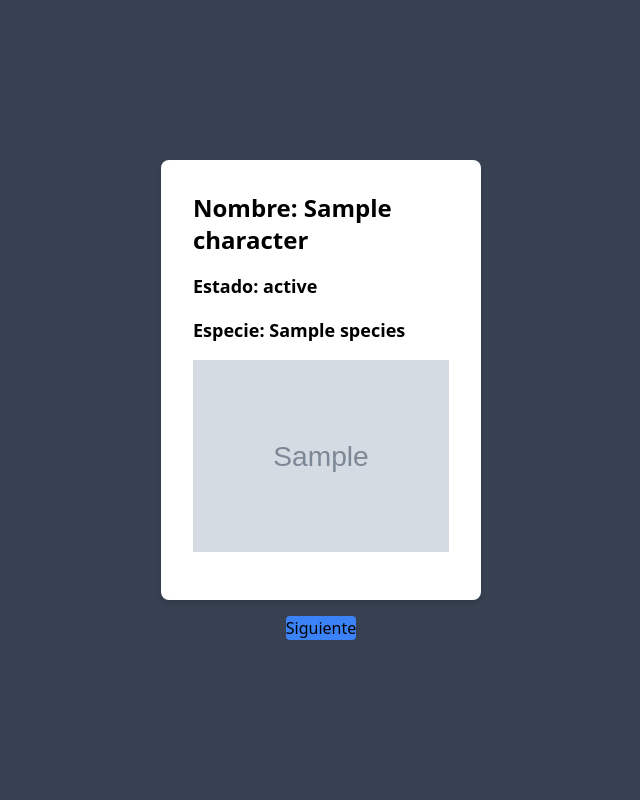
After one commit to devpbeat/bootcamp, a Flask app: template taller-web/templates/list_of_characters.html in a window 1280 px wide. The commit adds this page. Shown: the whole page, without its empty margins (319-959 px from the left). Run offline with Flask 3, Linux system fonts and the light colour scheme; the template is opened without the code that fills it: most values are stand-ins (such as "Sample title", 1, 10 or a date in 2020); grey boxes marked "Sample" are stand-in pictures.

Commit message:
list of characters and details of Rick and Morty using API

```diff
--- a/taller-web/app.py
+++ b/taller-web/app.py
@@ -1,4 +1,5 @@
 from flask import Flask, render_template
+import requests
 
 app = Flask(__name__)
 
@@ -12,9 +13,29 @@ def test():
     age = 22
     return render_template('datos.html', name=name, age=age)
 
-@app.route("/nice_weather")
-def nice_weather():
-    return "<p>nice weather bro</p>"
+@app.route("/character/<id>")
+def character(id:str):
+    url = f"https://rickandmortyapi.com/api/character/{id}"
+    response = requests.get(url).json()
+    nombre = response["name"]
+    estado = response["status"]
+    especie = response["species"]
+    url_imagen = response["image"]
+    next_id = int(id) + 1
+    prev_id = int(id) - 1 if int(id) != 1 else None
+    return render_template('characters.html', nombre=nombre, estado=estado, url_imagen=url_imagen, especie=especie, next_id=next_id, prev_id=prev_id)
+
+@app.route("/characters/<page>")
+def characters(page:str):
+    url = f"https://rickandmortyapi.com/api/character/?page={page}"
+    response = requests.get(url).json()
+    characters = response["results"]
+    # clear characters deleating the key "episodes"
+    clean_characters = [{key: value for key, value in character.items() if key != "episode"} for character in characters]
+    next_page = response["info"]["next"].split("=")[1]
+    prev_page = response["info"]["prev"].split("=")[1] if response["info"]["prev"] else None
+    # return {"characters": clean_characters, "next_page": next_page, "prev_page": prev_page}
+    return render_template('list_of_characters.html', characters=clean_characters, next_page=next_page, prev_page=prev_page)
 
 
 if __name__ == "__main__":
--- /dev/null
+++ b/taller-web/templates/list_of_characters.html
@@ -0,0 +1,34 @@
+<!DOCTYPE html>
+<html lang="en">
+
+<head>
+    <meta charset="UTF-8">
+    <meta http-equiv="X-UA-Compatible" content="IE=edge">
+    <meta name="viewport" content="width=device-width, initial-scale=1.0">
+    <title>Datos</title>
+    <link href="https://cdn.jsdelivr.net/npm/tailwindcss@2.2.16/dist/tailwind.min.css" rel="stylesheet">
+</head>
+
+<body class="bg-gray-700 flex items-center justify-center min-h-screen">
+    <div class="flex flex-col items-center">
+        {% for character in characters %}
+        <div class="bg-white w-80 rounded-lg p-8 shadow-md mb-4">
+            <h2 class="font-bold text-black text-2xl mb-4">Nombre: {{character['name']}}</h2>
+            <h3 class="font-semibold text-black text-lg mb-4">Estado: {{character['status']}}</h3>
+            <h3 class="font-semibold text-black text-lg mb-4">Especie: {{character['species']}}</h3>
+            <img src="{{character['image']}}" alt="{{character['name']}} photo"
+                class="w-full h-48 object-cover mb-4">
+        </div>
+        {% endfor %}
+        <div class="flex justify-center">
+            {% if prev_page %}
+            <button class="rounded bg-blue-500 hover:bg-blue-600 mr-2"><a href="/characters/{{prev_page}}">Anterior</a></button>
+            {% endif %}
+            <button class="rounded bg-blue-500 hover:bg-blue-600"><a href="/characters/{{next_page}}">Siguiente</a></button>
+        </div>
+    </div>
+</body>
+
+
+
+</html>
```
Also changed, not shown: taller-web/templates/characters.html (added, +29 -0 lines), taller-web/templates/datos.html (+12 -4 lines).
